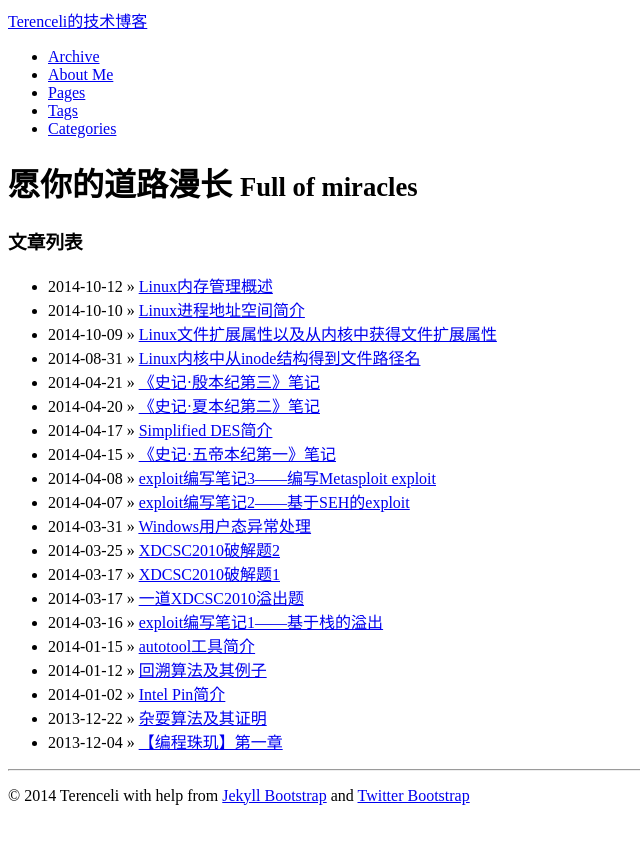
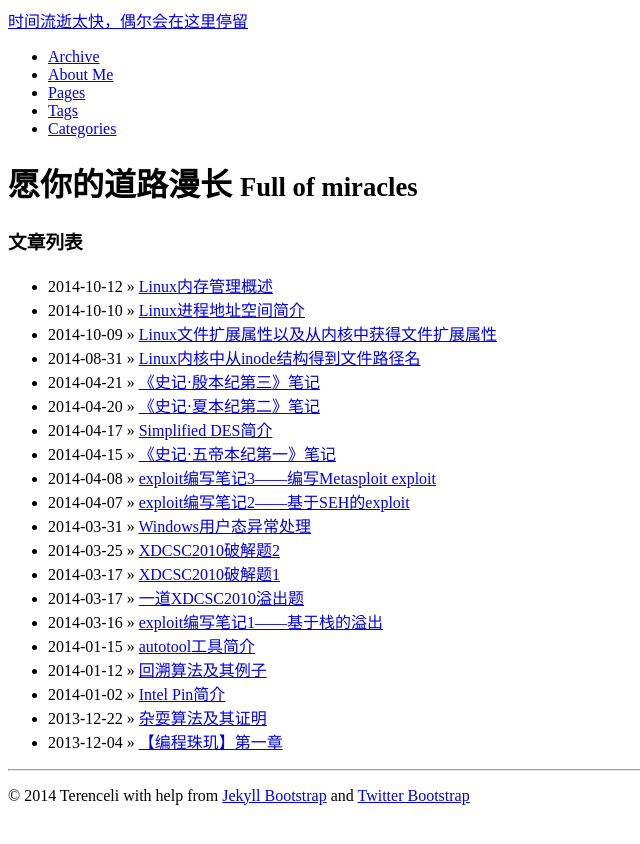
Before and after one commit to terenceli/terenceli.github.com, a Jekyll site: the page built from index.md, in a window 1280 px wide. Shown: the top 844 px of the page, without its empty margins (0-640 px from the left). Built offline with Jekyll 4.4.1, drawn with Linux system fonts in a browser that asks for light colours; nearby versions of some CDN libraries; library files that are not in the unit come from our copies.

Commit message:
修改标题

```diff
--- a/_config.yml
+++ b/_config.yml
@@ -8,7 +8,7 @@ pygments: true
 # Themes are encouraged to use these universal variables
 # so be sure to set them if your theme uses them.
 #
-title : Terenceli的技术博客
+title : 时间流逝太快，偶尔会在这里停留
 tagline: Full of miracles
 author :
     name : Terenceli
```
